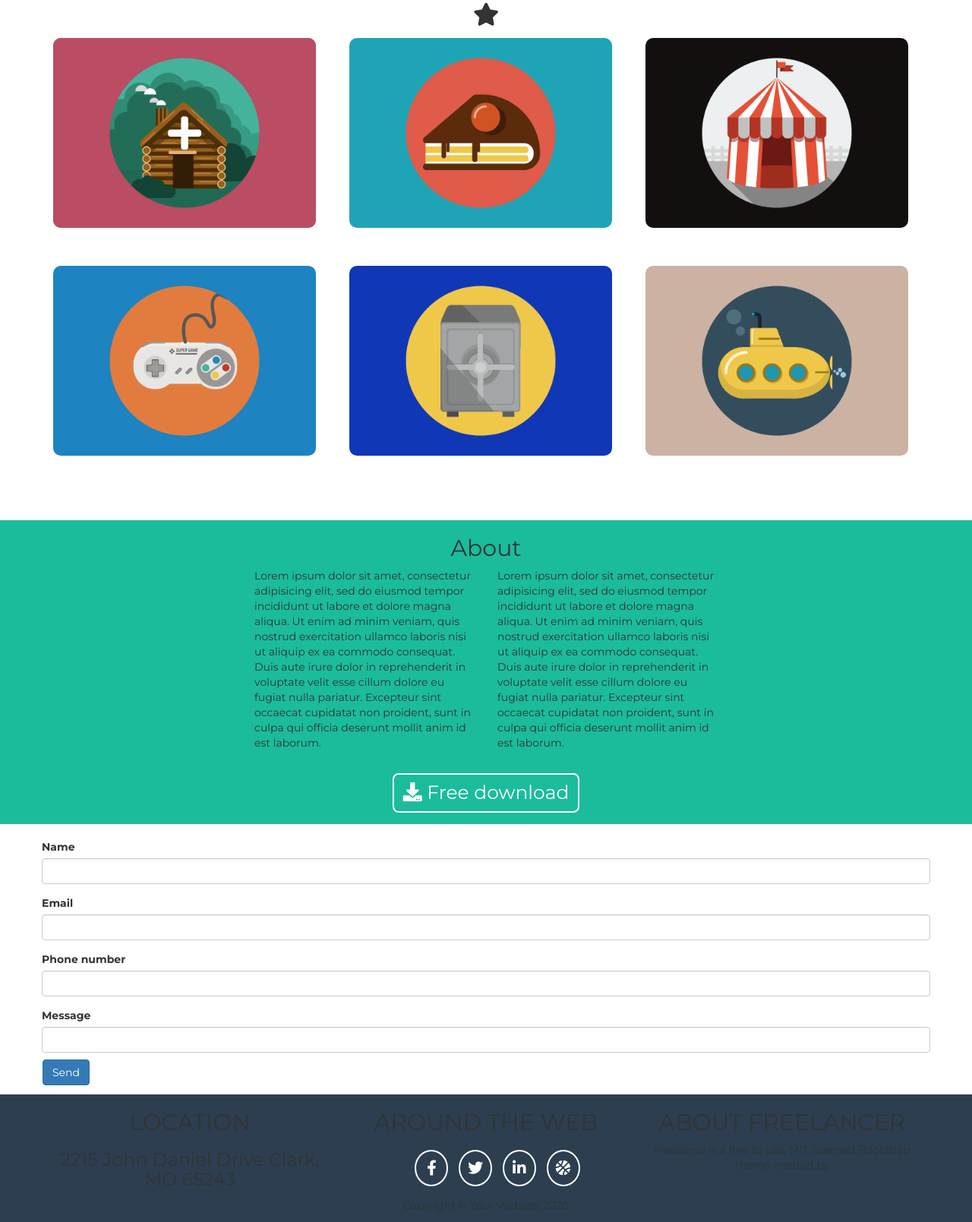
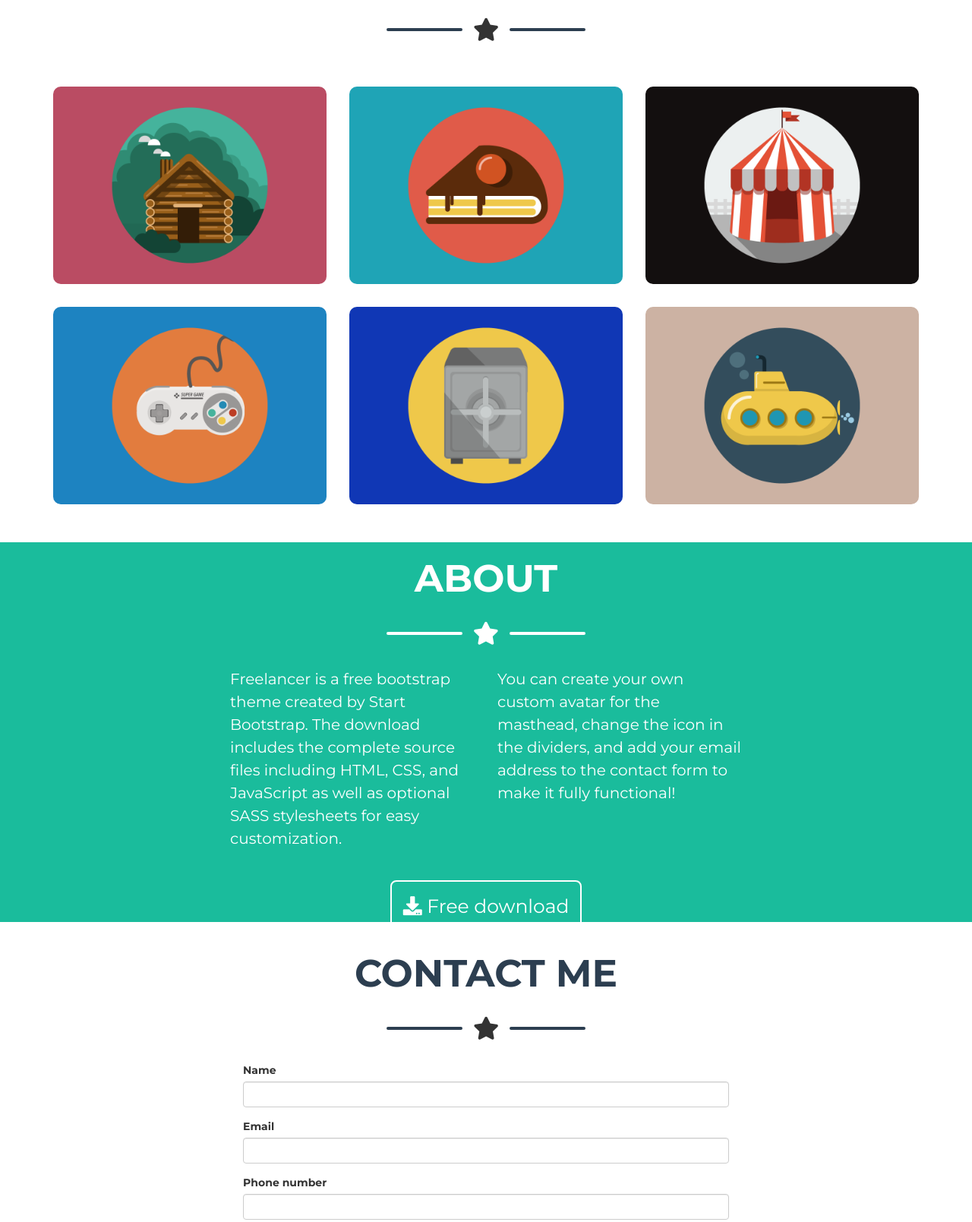
Before and after one commit to FedericaC03/html-css-bootstrap-freelancer, a plain HTML site: page index.html in a window 1280 px wide. Shown: the part 811-2420 px from the top of the page at 76% size. Drawn offline with nearby package versions, Linux system fonts and the light colour scheme.

Commit message:
sezione portfolio

```diff
--- a/css/style.css
+++ b/css/style.css
@@ -9,9 +9,11 @@
 .bg_blue {
   background-color: #2C3E50;
 }
+
 nav ul li {
   display: inline;
 }
+
 #my_menu {
   color: white;
   font-weight: bold;
@@ -20,39 +22,32 @@ nav ul li {
   text-decoration: none;
   margin-left: 20px;
 }
+
 #start_bootstrap{
   font-size: 25px;
   color: white;
   font-weight: bold;
   line-height: 90px;
 }
+
 #my_menu:hover {
   color: #1ABC9C;
 }
+
 .jumbotron {
   background-color: #1ABC9C;
   height: 600px;
   color: white;
 }
+
 .my_avatar {
   width: 250px;
   height: auto;
 }
+
 .jumbotron h1 {
   font-size: 65px;
   font-weight: 700;
-}
-.my_star {
-  display: inline;
-}
-.border_top hr{
-    width: 100%;
-    max-width: 7rem;
-    color: white;
-    display: inline;
-}
-.fa-star {
-  font-size: 30px;
 }
 
 /* SECTION PORTFOLIO  */
@@ -61,71 +56,56 @@ nav ul li {
   font-size: 50px;
   font-weight: 700;
 }
-.bg_red {
-  margin-bottom: 15px;
-  margin-top: 15px;
-}
-.overlay {
-  background-color: #1ABC9C;
-  height: 250px;
-  width: 346px;
-  border-radius: 10px;
+
+.first {
+  margin-top: 30px;
   position: relative;
 }
 
-.bg_red img {
-  width: auto;
-  height: 250px;
+.six-boxes img {
   border-radius: 10px;
-  margin-bottom: 20px;
-  z-index: 1;
-}
-.bg_red img:hover {
-  opacity: 0.2;
 }
 
-.overlay .fa-plus {
-  top:50%;
+.overlay {
+  display: none;
+  width: calc(100% - 30px);
+  height: 100%;
+  border-radius: 8px;
+  position: absolute;
+  top: 0;
+  left: 15px;
+  background-color: rgba(26, 188, 156,0.9);
+}
+
+.overlay i {
+  color: white;
+  font-size: 70px;
+  position: absolute;
+  top: 50%;
   left: 50%;
-  position: absolute;
-  transform: translate(-50% , -50%);
-  font-size: 50px;
-  color: white;
-  z-index: 0;
+  transform: translate(-50%, -50%);
 }
-.fa-plus:hover {
+
+.first:hover .overlay {
   display: block;
 }
+
+.six-boxes img {
+  width:100%;
+  height: auto;
+}
+
+/* SECTION ABOUT */
 .bg_green {
   background-color: #1ABC9C;
-  height: 400px;
+  height: 500px;
   margin-top: 50px;
 }
 
-#btn {
-  margin: -14px;
-}
-
-#label {
-  margin-top: 20px;
-  margin-bottom: 20px;
-}
-
-.footer {
-  height: 300px;
-}
-
-.box {
-  width: 50%;
-  margin: auto;
-}
-
-.align_center {
-  text-align: center;
-}
-
-.m_top {
-  margin-top: 30px;
+#about h2 {
+  color: white;
+  font-size: 50px;
+  font-weight: 700;
 }
 
 .free_download {
@@ -134,6 +114,58 @@ nav ul li {
   color: white;
   font-size: 25px;
   border-radius: 8px;
+  padding: 15px;
+}
+
+#btn {
+  padding: 15px;
+  background-color: #1ABC9C;
+  font-size: 20px;
+  margin-top: 100px;
+  margin-bottom: 50px;
+}
+
+/* SECTION CONTACT ME  */
+#label {
+  margin-top: 20px;
+  margin-bottom: 20px;
+  width: 50%;
+}
+
+#contact_me h2 {
+  color: #2C3E50;
+  font-size: 50px;
+  font-weight: 700;
+  }
+
+/* FOOTER */
+footer {
+  height: 300px;
+  color: white;
+}
+
+.box {
+  width: 55%;
+  margin: auto;
+  color: white;
+}
+
+.box p {
+  font-size: 20px;
+  line-height: 30px;
+  text-align: left;
+}
+
+.align_center {
+  text-align: center;
+}
+
+.m-left {
+  margin-left: 20px;
+}
+
+.m_top {
+  margin-top: 30px;
 }
 
 .social li {
@@ -141,9 +173,10 @@ nav ul li {
   border: 2px solid white;
   border-radius: 100%;
   padding: 10px;
-  margin-right: 10px;
+  margin-right: 15px;
   font-size: 20px;
 }
+
 .social li a {
   color: white;
 }
@@ -155,4 +188,52 @@ nav ul li {
 
 .social {
   text-align: center;
+  margin-bottom: 100px;
+  margin-right: 35px;
 }
+
+.footer_bottom {
+  background-color: #1a252f;
+  height: 50px;
+  line-height: 50px;
+}
+
+.footer h2 {
+  font-weight: 700;
+  font-size: 25px;
+  margin-top: 100px;
+}
+
+.footer h3 {
+  font-weight: 300;
+  font-size: 20px;
+  line-height: 30px;
+}
+
+/* BOX STELLA LINEA */
+.stella {
+  width: 70%;
+  margin: 20px auto;
+}
+
+.stella .h_line {
+  width: 100px;
+  border: 2px solid white;
+  border-radius: 3px;
+  vertical-align: middle;
+  display: inline-block;
+}
+
+.stella i {
+  font-size: 30px;
+  vertical-align: middle;
+  padding:10px;
+}
+
+.h_line_blue {
+  width: 100px;
+  border: 2px solid #2C3E50;
+  border-radius: 3px;
+  vertical-align: middle;
+  display: inline-block;
+}
--- a/index.html
+++ b/index.html
@@ -48,79 +48,125 @@
              <div class="row">
                <div class="col-md-12 text-center">
                  <img class="my_avatar" src="img/avatar.svg" alt="">
-                 <h1>START BOOTSTRAP</h1>
-                 <div class="my_star border_top"> <hr> </div>
-                 <div class="my_star"><i class="fas fa-star"></i></div>
-                 <div class="my_star border_top"> <hr> </div>
+                    <h1>START BOOTSTRAP</h1>
+
+                 <div class="stella text-center">
+                   <div class="h_line">
+                   </div>
+                   <i class=" fas fa-star"></i>
+                   <div class="h_line">
+                   </div>
+                 </div>
                  <h3>Graphic Artist - Web Designer - Illustrator</h3>
                </div>
              </div>
            </div>
      </div>
-     </div>
      <!--/ header bottom -->
    </header>
   <main>
-    <section id="porfolio" class="container">
+    <!-- sezione portfolio -->
+    <section id="porfolio" class=" container">
       <div class="row">
         <div class="col-md-12 text-center">
           <h1>PORTFOLIO</h1>
-          <div class="my_star border_top"> <hr> </div>
-          <div class="my_star"><i class="fas fa-star"></i></div>
-          <div class="my_star border_top"> <hr> </div>
+          <div class="stella text-center">
+            <div class="h_line_blue">
+            </div>
+            <i class=" fas fa-star"></i>
+            <div class="h_line_blue">
+            </div>
+          </div>
         </div>
       </div>
-        <div class="row">
-          <div class=" col-md-4 col-sm-6 col-xs-12">
-            <div class="bg_red">
+        <div class="row six-boxes">
+          <div class="first col-md-4 col-sm-6 col-xs-12">
+            <a href="#">
+              <img class="img_responsive" src="img/cabin.png" alt="cabin">
+            </a>
               <div class="overlay">
-                <i class="fas fa-plus"></i>
-              <img src="img/cabin.png" alt="cabin">
+              <i class="fas fa-plus"></i>
             </div>
           </div>
-          </div>
-          <div class=" col-md-4 col-sm-6 col-xs-12">
-            <div class="bg_red">
-              <img src="img/cake.png" alt="cake">
+          <div class=" first col-md-4 col-sm-6 col-xs-12">
+            <a href="#">
+              <img class="img_responsive" src="img/cake.png" alt="cake">
+            </a>
+              <div class="overlay">
+              <i class="fas fa-plus"></i>
             </div>
           </div>
-          <div class="col-md-4 col-sm-6 col-xs-12">
-            <div class="bg_red">
-              <img src="img/circus.png" alt="circus">
+          <div class="first col-md-4 col-sm-6 col-xs-12">
+            <a href="#">
+              <img class="img_responsive" src="img/circus.png" alt="circus">
+            </a>
+              <div class="overlay">
+              <i class="fas fa-plus"></i>
             </div>
           </div>
-          <div class="col-md-4 col-sm-6 col-xs-12">
-            <div class="bg_red">
-              <img src="img/game.png" alt="game">
+          <div class="first col-md-4 col-sm-6 col-xs-12">
+            <a href="#">
+              <img class="img_responsive" src="img/game.png" alt="game">
+            </a>
+              <div class="overlay">
+              <i class="fas fa-plus"></i>
             </div>
           </div>
-          <div class="col-md-4 col-sm-6 col-xs-12">
-            <div class="bg_red">
-              <img src="img/safe.png" alt="safe">
+          <div class="first col-md-4 col-sm-6 col-xs-12">
+            <a href="#">
+              <img class="img_responsive" src="img/safe.png" alt="safe">
+            </a>
+              <div class="overlay">
+              <i class="fas fa-plus"></i>
             </div>
           </div>
-          <div class="col-md-4 col-sm-6 col-xs-12">
-            <div class="bg_red">
-              <img src="img/submarine.png" alt="submarine">
+          <div class="first col-md-4 col-sm-6 col-xs-12">
+            <a href="#">
+              <img class="img_responsive" src="img/submarine.png" alt="submarine">
+            </a>
+              <div class="overlay">
+              <i class="fas fa-plus"></i>
             </div>
           </div>
       </div>
     </section>
-    <section class="bg_green">
+    <!-- sezione about -->
+    <section id="about" class="bg_green">
        <div class="row box">
-         <div class="align_center col-md-12">
-           <h2 class="">About</h2>
+         <div class="align_center col-md-12 col-xs-12 col-sm-12">
+           <h2 class="">ABOUT</h2>
+           <div class="stella text-center">
+             <div class="h_line">
+             </div>
+             <i class=" fas fa-star"></i>
+             <div class="h_line">
+             </div>
+           </div>
          </div>
        </div>
        <div class="row box">
-         <div class="col-md-6">Lorem ipsum dolor sit amet, consectetur adipisicing elit, sed do eiusmod tempor incididunt ut labore et dolore magna aliqua. Ut enim ad minim veniam, quis nostrud exercitation ullamco laboris nisi ut aliquip ex ea commodo consequat. Duis aute irure dolor in reprehenderit in voluptate velit esse cillum dolore eu fugiat nulla pariatur. Excepteur sint occaecat cupidatat non proident, sunt in culpa qui officia deserunt mollit anim id est laborum.</div>
-         <div class="col-md-6">Lorem ipsum dolor sit amet, consectetur adipisicing elit, sed do eiusmod tempor incididunt ut labore et dolore magna aliqua. Ut enim ad minim veniam, quis nostrud exercitation ullamco laboris nisi ut aliquip ex ea commodo consequat. Duis aute irure dolor in reprehenderit in voluptate velit esse cillum dolore eu fugiat nulla pariatur. Excepteur sint occaecat cupidatat non proident, sunt in culpa qui officia deserunt mollit anim id est laborum.</div>
+         <div class="col-md-6 col-sm-6 col-xs-12">
+           <p>Freelancer is a free bootstrap theme created by Start Bootstrap. The download includes the complete source files including HTML, CSS, and JavaScript as well as optional SASS stylesheets for easy customization.</p>
+         </div>
+         <div class="col-md-6 col-sm-6 col-xs-12">
+           <p class="m_left">You can create your own custom avatar for the masthead, change the icon in the dividers, and add your email address to the contact form to make it fully functional!</p>
+         </div>
        </div>
        <div class="col-md-12  align_center m_top">
          <button class="btn free_download" type="button" name="button"><i class="fas fa-download"></i> Free download</button>
        </div>
     </section>
-    <section>
+    <section id="contact_me">
+      <div class="align_center col-md-12">
+        <h2 class="">CONTACT ME</h2>
+        <div class="stella text-center">
+          <div class="h_line_blue">
+          </div>
+          <i class=" fas fa-star"></i>
+          <div class="h_line_blue">
+          </div>
+        </div>
+      </div>
       <form id="label" class="container">
         <div class="form-group row">
           <label for="example-tel-input" class="col-2 col-form-label">Name</label>
@@ -140,17 +186,18 @@
               <input class="form-control" type="tel" value="" id="example-tel-input">
             </div>
           </div>
-          <div class="form-group row">
-            <label for="example-text-input" class="col-2 col-form-label">Message</label>
+          <div id="textarea" class="form-group row">
+            <label  for="example-text-input" class="col-2 col-form-label">Message</label>
             <div class="col-10">
               <input class="form-control" type="text" value="" id="example-text-input">
             </div>
           </div>
-          <button id="btn" type="submit" class="btn btn-primary">Send</button>
+          <button id="btn" type="submit" class="btn btn-primary row">Send</button>
       </form>
     </section>
   </main>
-  <footer class="footer bg_blue align_center" id="t-white">
+  <footer class="footer  align_center">
+    <div class="container-fluid bg_blue">
     <div class="container">
       <div class="row">
         <div class="col-md-4 col-sm-4 col-xs-12">
@@ -168,15 +215,19 @@
         </div>
         <div class="col-md-4 col-sm-4 col-xs-12">
           <h2>ABOUT FREELANCER</h2>
-          <p>Freelance is a free to use, MIT licensed Bootstrap theme created by</p>
+          <h3>Freelance is a free to use, MIT licensed Bootstrap theme created by</h3>
         </div>
       </div>
+    </div>
+  </div>
+      <div class="container-fluid footer_bottom ">
       <div class="row">
         <div class="col-md-12">
            <p>Copyright © Your Website 2020</p>
         </div>
       </div>
     </div>
+  </div>
   </footer>
   </body>
 </html>
```
